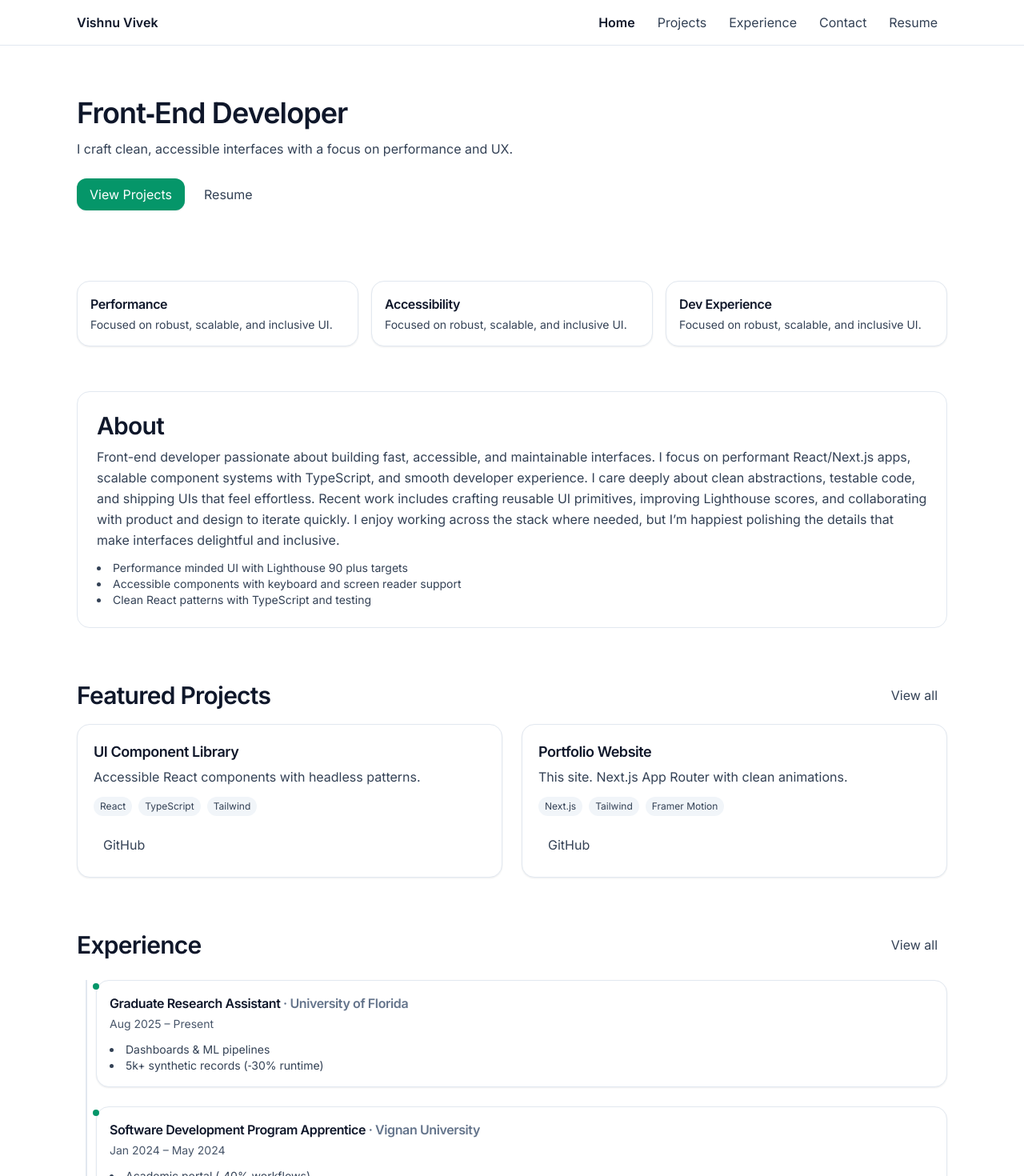
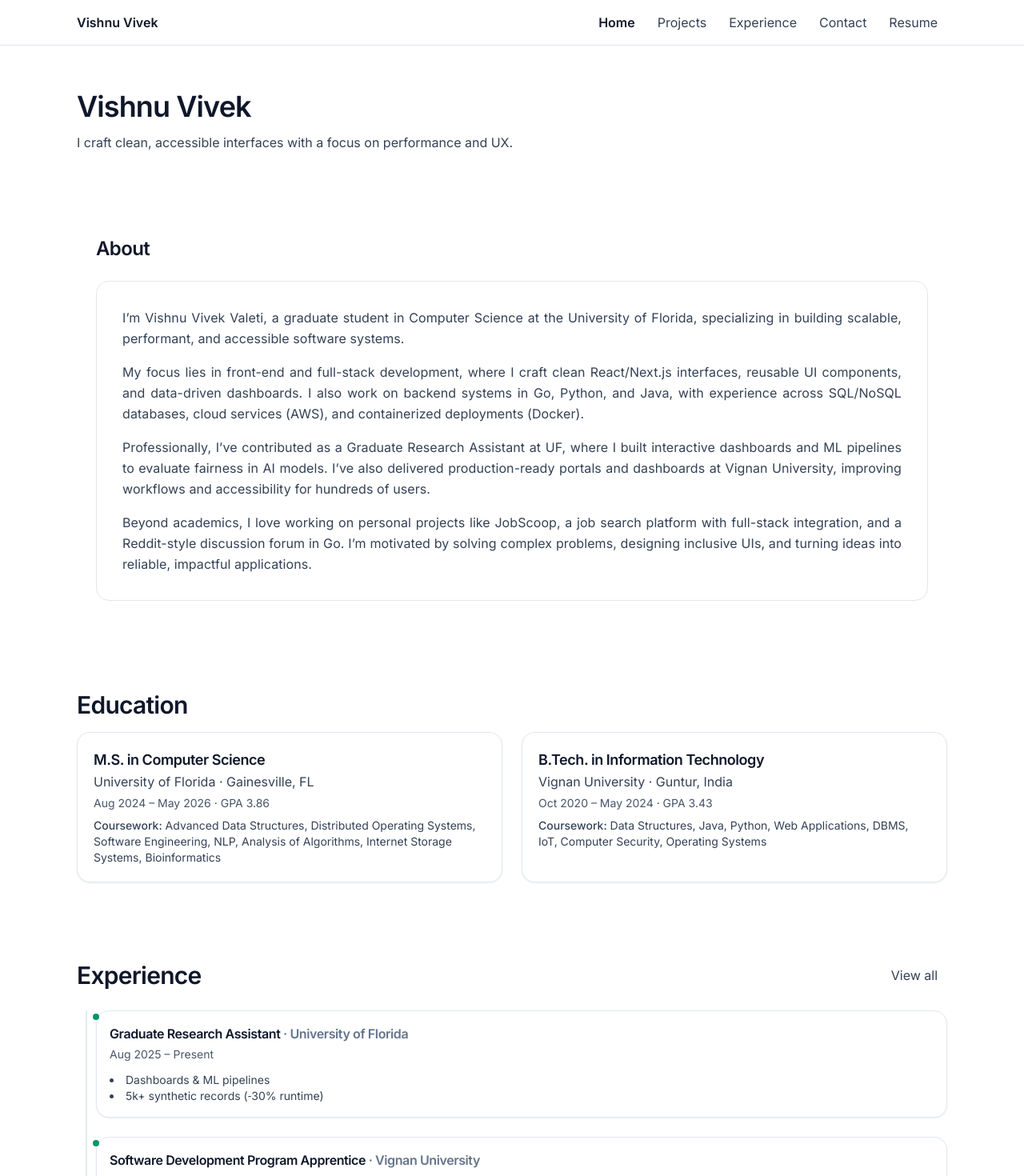
Before and after one commit to valetivivek/portfolio, a Next.js app: page / in a window 1280 px wide. Shown: the top 1470 px of the page at 80% size. Built offline with nearby package versions, Linux system fonts and the light colour scheme.

Commit message:
home page update

```diff
--- /dev/null
+++ b/app/components/About.tsx
@@ -0,0 +1,24 @@
+"use client";
+
+import { motion } from "framer-motion";
+import { fadeUp } from "@/lib/motion";
+import { ABOUT } from "@/content/about";
+
+export default function About() {
+  return (
+    <section id="about" className="container mx-auto px-4 md:px-6 py-12 md:py-16">
+      <motion.header variants={fadeUp} initial="hidden" whileInView="show" viewport={{ once: true, amount: 0.3 }}>
+        <h2 className="mb-6 text-2xl font-semibold tracking-tight">About</h2>
+      </motion.header>
+      <motion.div variants={fadeUp} initial="hidden" whileInView="show" viewport={{ once: true, amount: 0.3 }}>
+        <div className="rounded-2xl border bg-white p-6 md:p-8">
+          <div className="text-justify leading-relaxed tracking-[0.005em] space-y-4 text-slate-700">
+            {ABOUT.copy.split("\n\n").map((para, i) => (
+              <p key={i}>{para}</p>
+            ))}
+          </div>
+        </div>
+      </motion.div>
+    </section>
+  );
+}
--- a/app/components/Hero.tsx
+++ b/app/components/Hero.tsx
@@ -2,24 +2,22 @@
 
 import { motion } from "framer-motion";
 import Link from "next/link";
+import { fadeUp, staggerChildren } from "@/lib/motion";
 
 export default function Hero() {
   return (
-    <section className="py-12 md:py-16">
+    <section className="pt-10 md:pt-14 pb-8 md:pb-10">
       <motion.div
-        initial={{ opacity: 0, y: 8 }}
-        animate={{ opacity: 1, y: 0 }}
-        transition={{ duration: 0.4 }}
+        variants={staggerChildren}
+        initial="hidden"
+        whileInView="show"
+        viewport={{ once: true, amount: 0.3 }}
         className="max-w-3xl"
       >
-        <h1>Front‑End Developer</h1>
-        <p className="mt-3">
+        <motion.h1 variants={fadeUp}>Vishnu Vivek</motion.h1>
+        <motion.p variants={fadeUp} className="mt-3">
           I craft clean, accessible interfaces with a focus on performance and UX.
-        </p>
-        <div className="mt-6 flex items-center gap-3">
-          <Link href="/projects" className="btn-primary">View Projects</Link>
-          <Link href="/resume.pdf" className="btn-ghost" target="_blank" rel="noopener noreferrer">Resume</Link>
-        </div>
+        </motion.p>
       </motion.div>
     </section>
   );
--- /dev/null
+++ b/app/components/Snapshot.tsx
@@ -0,0 +1,32 @@
+"use client";
+
+import { motion } from "framer-motion";
+import { fadeUp, rise, staggerChildren } from "@/lib/motion";
+import { SNAPSHOT } from "@/content/about";
+
+export default function Snapshot() {
+  return (
+    <section className="py-10 md:py-16">
+      <motion.header variants={fadeUp} initial="hidden" whileInView="show" viewport={{ once: true, amount: 0.3 }}>
+        <h2>{SNAPSHOT.title}</h2>
+      </motion.header>
+      <motion.ul
+        variants={staggerChildren}
+        initial="hidden"
+        whileInView="show"
+        viewport={{ once: true, amount: 0.3 }}
+        className="mt-4 grid gap-4 sm:grid-cols-2 lg:grid-cols-3"
+      >
+        {SNAPSHOT.items.map((item, i) => (
+          <motion.li
+            key={item}
+            variants={rise}
+            className="card p-4 transition-shadow hover:-translate-y-0.5 hover:shadow-md"
+          >
+            <span className="text-slate-800 text-sm">{item}</span>
+          </motion.li>
+        ))}
+      </motion.ul>
+    </section>
+  );
+}
--- a/app/page.tsx
+++ b/app/page.tsx
@@ -3,76 +3,17 @@ import Link from "next/link";
 import ExperienceTimeline from "@/components/ExperienceTimeline";
 import ProjectCard from "@/components/ProjectCard";
 import EducationCard from "@/components/EducationCard";
-import { PROFILE } from "@/content/profile";
+import About from "@/components/About";
+
 
 export default function HomePage() {
   return (
     <main className="container-page">
       <Hero />
-      <section className="py-6">
-        <div className="grid gap-4 sm:grid-cols-3">
-          {["Performance", "Accessibility", "Dev Experience"].map((t) => (
-            <div key={t} className="card p-4">
-              <h3 className="text-base font-semibold text-slate-900">{t}</h3>
-              <p className="mt-1 text-sm text-slate-700">Focused on robust, scalable, and inclusive UI.</p>
-            </div>
-          ))}
-        </div>
-      </section>
+      <About />
 
-      <section className="py-8">
-        <div className="rounded-lg border border-slate-200 bg-white p-6">
-          <h2>About</h2>
-          <p className="mt-2 text-slate-700">{PROFILE.summary}</p>
-          <ul className="mt-3 list-inside list-disc text-sm text-slate-700">
-            {PROFILE.highlights.map((h) => (
-              <li key={h}>{h}</li>
-            ))}
-          </ul>
-        </div>
-      </section>
-
-      <section className="py-8">
-        <div className="flex items-center justify-between">
-          <h2>Featured Projects</h2>
-          <Link className="btn-ghost" href="/projects">View all</Link>
-        </div>
-        <div className="mt-4 grid gap-6 sm:grid-cols-2">
-          {[
-            {
-              title: "UI Component Library",
-              description: "Accessible React components with headless patterns.",
-              tech: ["React", "TypeScript", "Tailwind"],
-              github: "https://github.com/valetivivek/ui-library",
-            },
-            {
-              title: "Portfolio Website",
-              description: "This site. Next.js App Router with clean animations.",
-              tech: ["Next.js", "Tailwind", "Framer Motion"],
-              github: "https://github.com/valetivivek/portfolio",
-            },
-          ].map((p) => (
-            <ProjectCard key={p.title} project={p as any} />
-          ))}
-        </div>
-      </section>
-
-      <section className="py-8">
-        <div className="flex items-center justify-between">
-          <h2>Experience</h2>
-          <Link className="btn-ghost" href="/experience">View all</Link>
-        </div>
-        <div className="mt-4">
-          <ExperienceTimeline
-            items={[
-              { role: "Graduate Research Assistant", company: "University of Florida", dates: "Aug 2025 – Present", highlights: ["Dashboards & ML pipelines", "5k+ synthetic records (‑30% runtime)"] },
-              { role: "Software Development Program Apprentice", company: "Vignan University", dates: "Jan 2024 – May 2024", highlights: ["Academic portal (‑40% workflows)", "Dashboards for 150+ users"] },
-            ]}
-          />
-        </div>
-      </section>
-
-      <section className="py-8">
+      {/* Education */}
+      <section className="py-8 md:py-12">
         <div className="flex items-center justify-between">
           <h2>Education</h2>
         </div>
@@ -119,6 +60,49 @@ export default function HomePage() {
         </div>
       </section>
 
+      {/* Experience preview */}
+      <section className="py-8 md:py-12">
+        <div className="flex items-center justify-between">
+          <h2>Experience</h2>
+          <Link className="btn-ghost" href="/experience">View all</Link>
+        </div>
+        <div className="mt-4">
+          <ExperienceTimeline
+            items={[
+              { role: "Graduate Research Assistant", company: "University of Florida", dates: "Aug 2025 – Present", highlights: ["Dashboards & ML pipelines", "5k+ synthetic records (‑30% runtime)"] },
+              { role: "Software Development Program Apprentice", company: "Vignan University", dates: "Jan 2024 – May 2024", highlights: ["Academic portal (‑40% workflows)", "Dashboards for 150+ users"] },
+            ]}
+          />
+        </div>
+      </section>
+
+      {/* Featured Projects */
+      }
+      <section className="py-8 md:py-12">
+        <div className="flex items-center justify-between">
+          <h2>Featured Projects</h2>
+          <Link className="btn-ghost" href="/projects">View all</Link>
+        </div>
+        <div className="mt-4 grid gap-6 sm:grid-cols-2">
+          {[
+            {
+              title: "UI Component Library",
+              description: "Accessible React components with headless patterns.",
+              tech: ["React", "TypeScript", "Tailwind"],
+              github: "https://github.com/valetivivek/ui-library",
+            },
+            {
+              title: "Portfolio Website",
+              description: "This site. Next.js App Router with clean animations.",
+              tech: ["Next.js", "Tailwind", "Framer Motion"],
+              github: "https://github.com/valetivivek/portfolio",
+            },
+          ].map((p) => (
+            <ProjectCard key={p.title} project={p as any} />
+          ))}
+        </div>
+      </section>
+
       <section className="py-10">
         <div className="card p-6 flex flex-col items-start justify-between gap-4 sm:flex-row sm:items-center">
           <div>
--- /dev/null
+++ b/content/about.ts
@@ -0,0 +1,27 @@
+export const ABOUT = {
+  copy: `I’m Vishnu Vivek Valeti, a graduate student in Computer Science at the University of Florida, specializing in building scalable, performant, and accessible software systems.
+
+My focus lies in front-end and full-stack development, where I craft clean React/Next.js interfaces, reusable UI components, and data-driven dashboards. I also work on backend systems in Go, Python, and Java, with experience across SQL/NoSQL databases, cloud services (AWS), and containerized deployments (Docker).
+
+Professionally, I’ve contributed as a Graduate Research Assistant at UF, where I built interactive dashboards and ML pipelines to evaluate fairness in AI models. I’ve also delivered production-ready portals and dashboards at Vignan University, improving workflows and accessibility for hundreds of users.
+
+Beyond academics, I love working on personal projects like JobScoop, a job search platform with full-stack integration, and a Reddit-style discussion forum in Go. I’m motivated by solving complex problems, designing inclusive UIs, and turning ideas into reliable, impactful applications.`,
+  highlights: [
+    "🌐 Full-stack projects with React, Next.js, Go, PostgreSQL, and Docker",
+    "🤖 AI fairness research with TensorFlow, PyTorch, and ML pipelines",
+    "⚡ Performance-focused UI with 90+ Lighthouse scores",
+    "♿ Accessibility-first mindset (keyboard + screen reader support)",
+    "🔧 Strong testing practices (Cypress, Jest, Go test)",
+  ],
+} as const;
+
+export const SNAPSHOT = {
+  title: "Snapshot",
+  items: [
+    "🎓 M.S. Computer Science, University of Florida (GPA: 3.86)",
+    "💻 Skilled in C/C++, Python, Go, React, SQL/NoSQL, AWS",
+    "📊 Research in AI fairness evaluation, scalable dashboards",
+    "🚀 Projects in full-stack platforms, chatbots, and UI libraries",
+    "🌍 Open to SDE and Full-Stack opportunities",
+  ],
+} as const;
--- a/lib/motion.ts
+++ b/lib/motion.ts
@@ -41,3 +41,10 @@ export const drawLine: Variants = {
     ? { pathLength: 1, opacity: 1, transition: { duration: 0 } }
     : { pathLength: 1, opacity: 1, transition: { duration: 0.6, ease: "easeOut" } },
 };
+
+export const rise: Variants = {
+  hidden: { opacity: 0, y: 8 },
+  show: prefersReducedMotion()
+    ? { opacity: 1, y: 0, transition: { duration: 0 } }
+    : { opacity: 1, y: 0, transition: { duration: 0.5, ease: "easeOut" } },
+};
```
